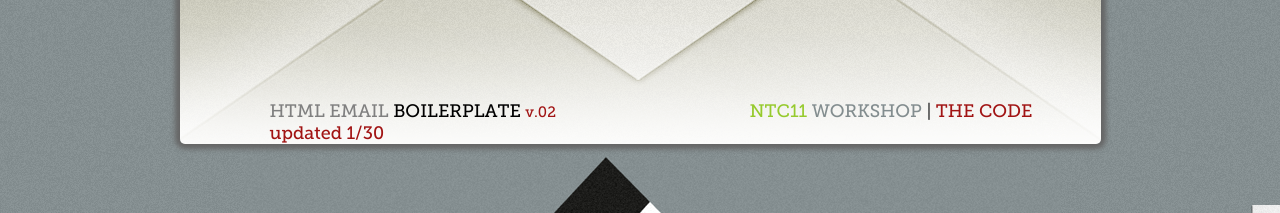
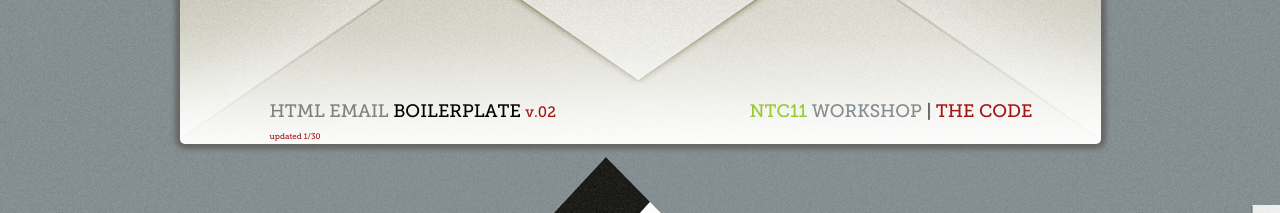
Before and after one commit to seanpowell/HEB, a plain HTML site: page index.html in a window 1280 px wide. Shown: the top 213 px of the page. Drawn offline with nearby package versions, Linux system fonts and the light colour scheme.

Commit message:
minor changes
Signed-off-by: Sean Powell <sean@pmgdirect.net>

```diff
--- a/index.html
+++ b/index.html
@@ -45,7 +45,7 @@
         <header>
         	<nav>
             <div class="nav grid_4 push_1">
-            <span style="color: grey;">HTML EMAIL</span> <span style="color: black;">BOILERPLATE</span>  <span style="color: #a11414; font-size: smaller">v.02</span> <span style="color: #a11414; font-size: smallest">updated 1/30<span>
+            <span style="color: grey;">HTML EMAIL</span> <span style="color: black;">BOILERPLATE</span>  <span style="color: #a11414; font-size: smaller">v.02</span> <span style="color: #a11414; font-size: 8px;">updated 1/30</span>
             </div>
             <div class="nav grid_4 push_3">
                 <a href="#f2"><span style="color: #96ca2d;">NTC11</span> <span style="color: #838d8f;">WORKSHOP</span></a> | <a href="#f1"><span style="color:#a11414">THE CODE</span></a>
```
